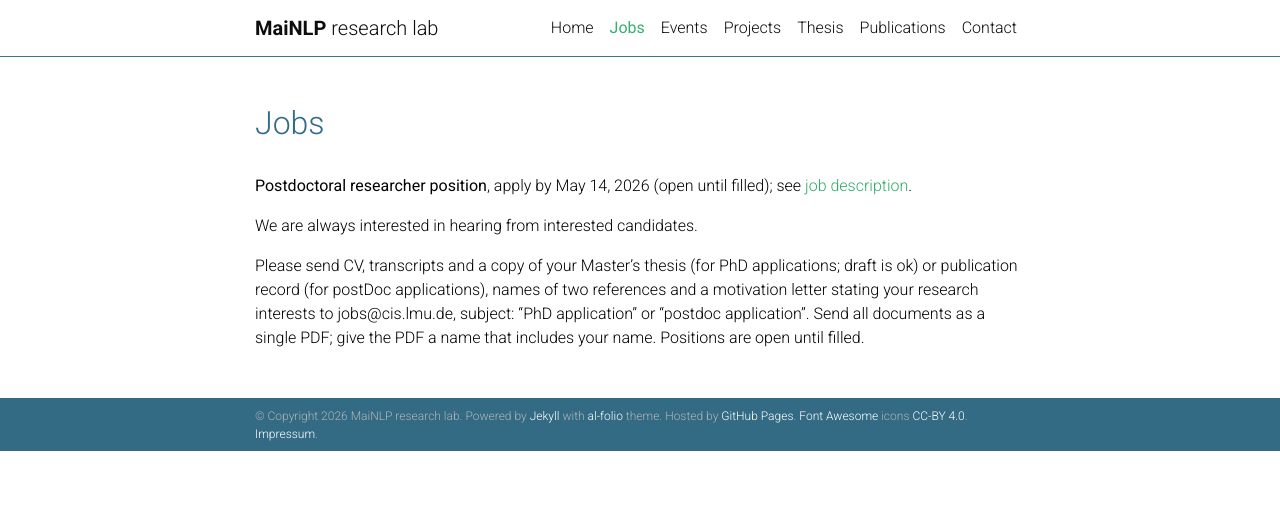
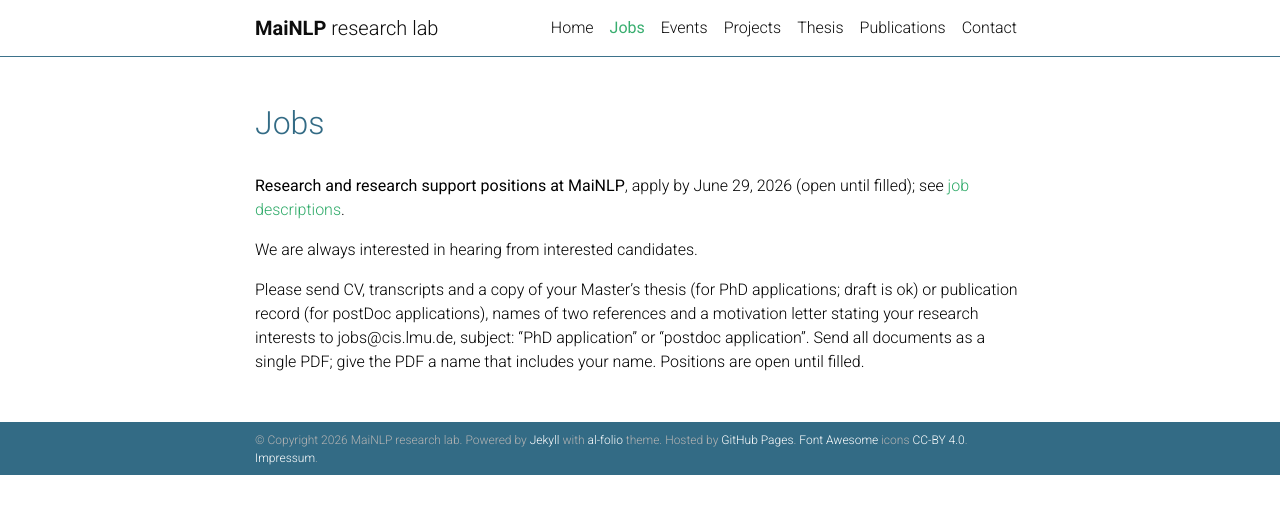
Before and after one commit to mainlp/mainlp.github.io, a Jekyll site: the page built from _pages/jobs.md, in a window 1280 px wide. Shown: the top 514 px of the page. Built offline with Jekyll 4.4.1, drawn with Linux system fonts in a browser that asks for light colours; a style sheet for code colours, icons or effects is not loaded.

Commit message:
Update jobs.md

```diff
--- a/_pages/jobs.md
+++ b/_pages/jobs.md
@@ -22,7 +22,7 @@ nav_order: 2
 
 <!--<b>PhD position</b>, apply before February 6, 2026 (open until filled); see <a href="/assets/pdf/PhDposition-Bavarian.pdf" target="_blank">job description</a>.-->
 
-<b>Postdoctoral researcher position</b>, apply by May 14, 2026 (open until filled); see <a href="/assets/pdf/Postdoctoral-researcher-MaiNLP-2026.pdf" target="_blank">job description</a>.
+<b>Research and research support positions at MaiNLP</b>, apply by June 29, 2026 (open until filled); see <a href="/assets/pdf/Positions-at-MaiNLP2026.pdf" target="_blank">job descriptions</a>.
 
 <!--
 Currently we have no PhD/postdoc position openings. Inquiries are though always welcome, as the situation might change (for example, we do not have fixed yearly PhD intakes, but it is flexible depending on available funding). Therefore:
```
